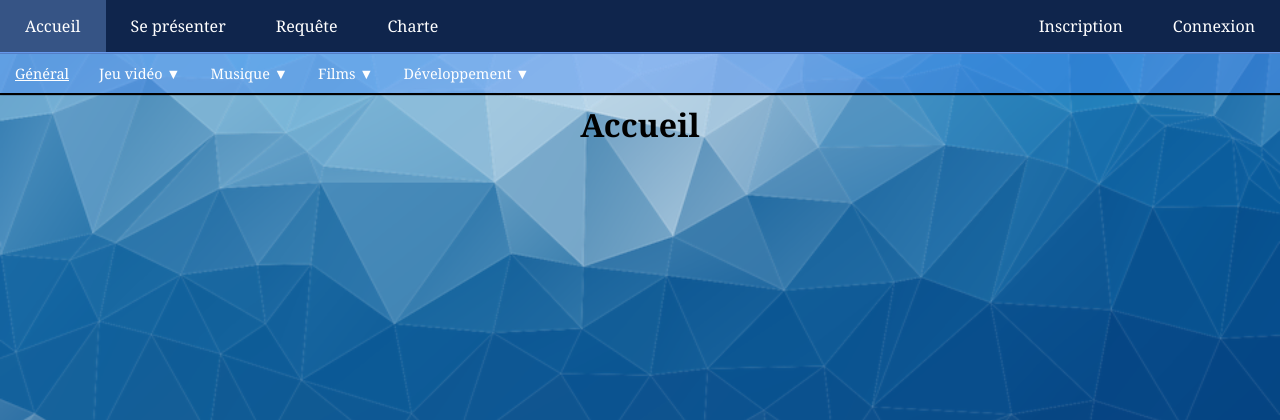
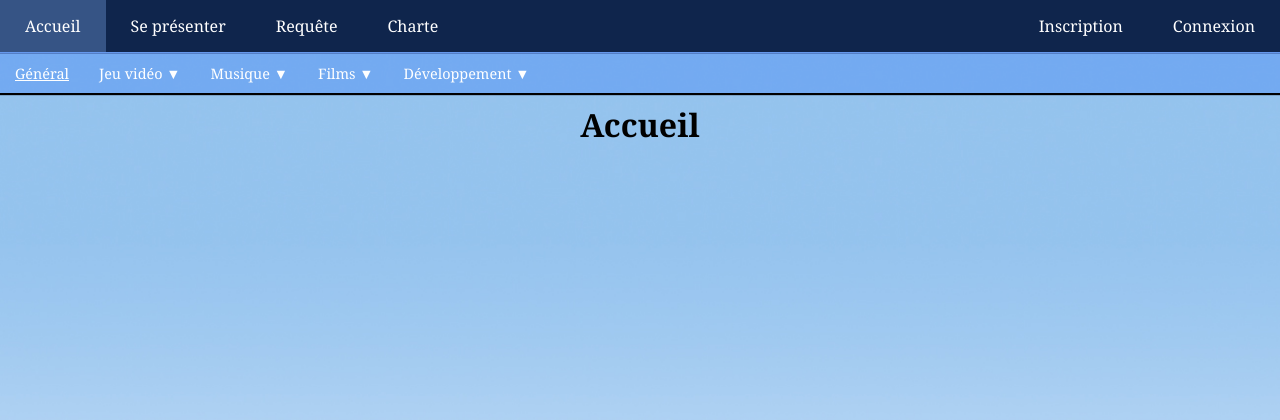
Before and after one commit to coursollea/PPE2, a PHP site: page /html/pages/accueil.php in a window 1280 px wide. Shown: the top 420 px of the page. Run offline with PHP 8.4, Linux system fonts and the light colour scheme.

Commit message:
Don d'images

```diff
--- a/html/css/style.css
+++ b/html/css/style.css
@@ -2,7 +2,7 @@ body
 {
 	padding : 0;
 	margin : 0;
-	background : url('../../img/test.png');
+	background : url('../../img/blue.jpg');
 	background-size : cover;
 	font-family : Georgia;
 }
```
Also changed, not shown: img/blue.jpg (added), img/jaaj$.jpg (added), img/test.jpg (added).
